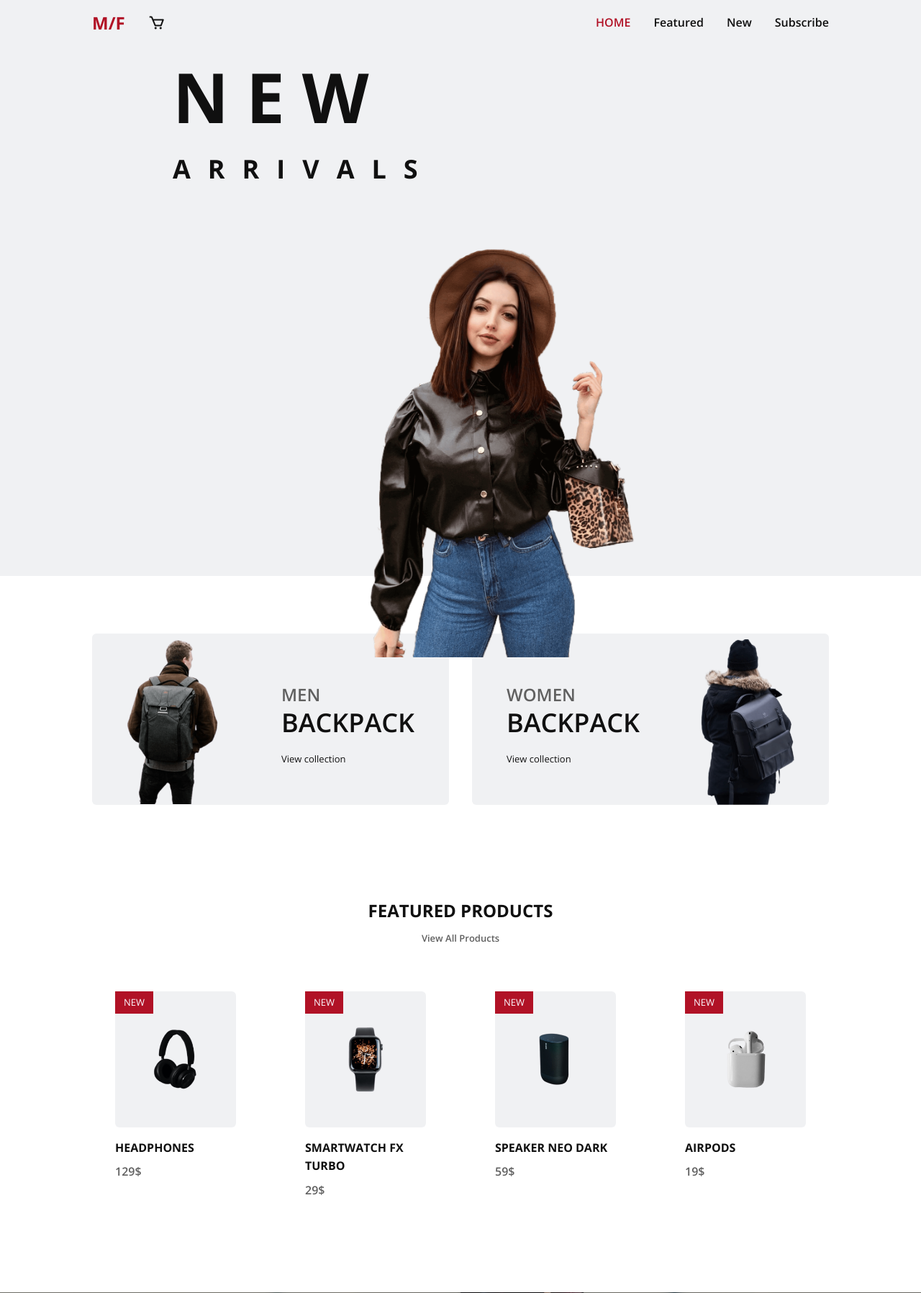
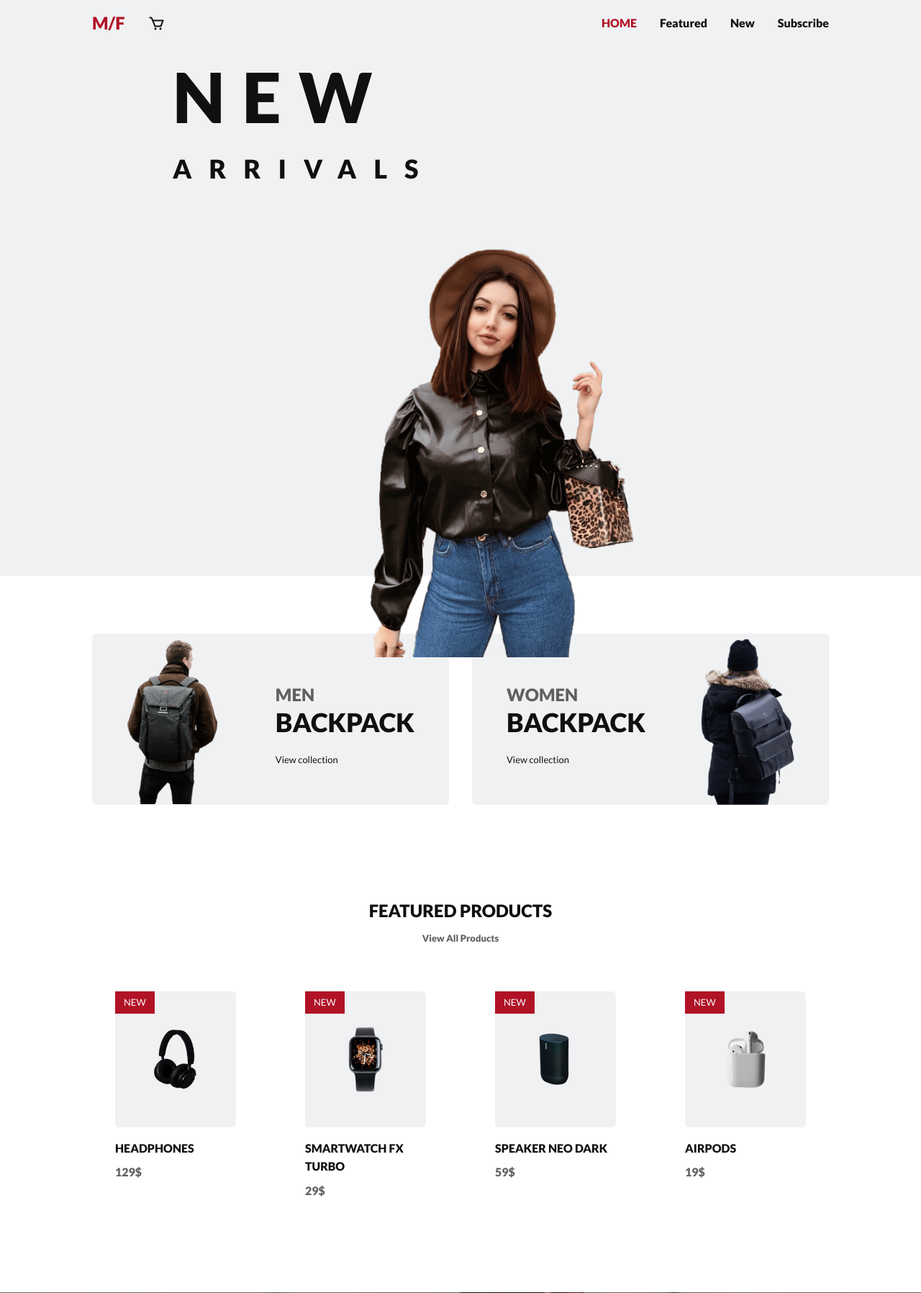
Before and after one commit to T-Damer/e-commerce-template, a PHP site: page / in a window 1280 px wide. Shown: the top 1796 px of the page at 72% size. Run offline with PHP 8.4, Linux system fonts and the light colour scheme.

Commit message:
Changed font to Lato, readme upd

```diff
--- a/assets/css/styles.css
+++ b/assets/css/styles.css
@@ -1,5 +1,5 @@
 /*===== GOOGLE FONTS =====*/
-@import url('https://fonts.googleapis.com/css2?family=Open+Sans:wght@400;600;700&display=swap');
+@import url('https://fonts.googleapis.com/css2?family=Lato:wght@100;300;400;900&display=swap');
 
 /*===== VARIABLES CSS =====*/
 :root {
@@ -22,7 +22,7 @@
 
 /*===== Typography =====*/
 :root {
-  --body-font: 'Open Sans', sans-serif;
+  --body-font: 'Lato', sans-serif;
   --big-font-size: 3rem;
   --h1-font-size: 1.5rem;
   --h2-font-size: 1.25rem;
```
Also changed, not shown: README.md.
